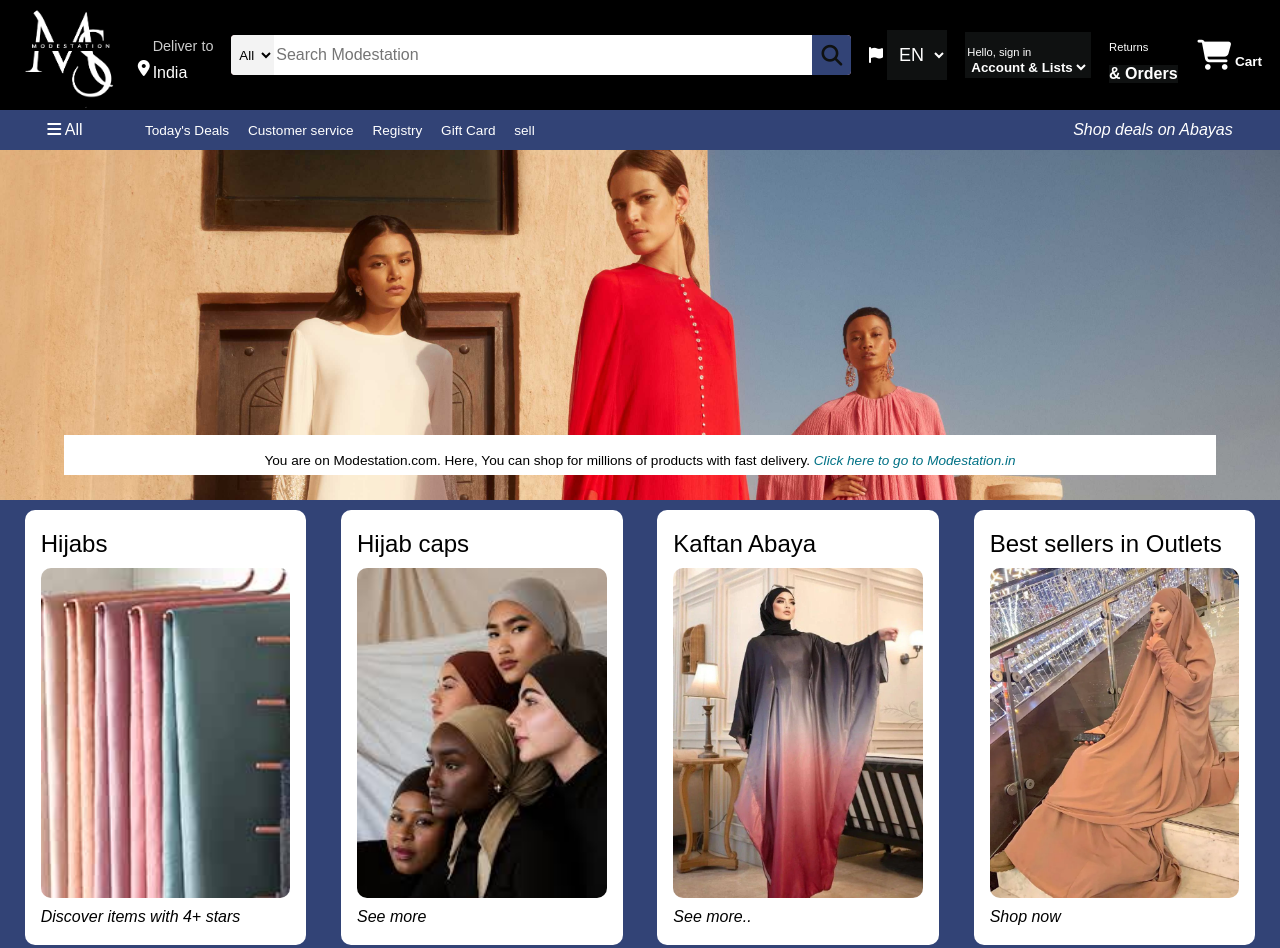
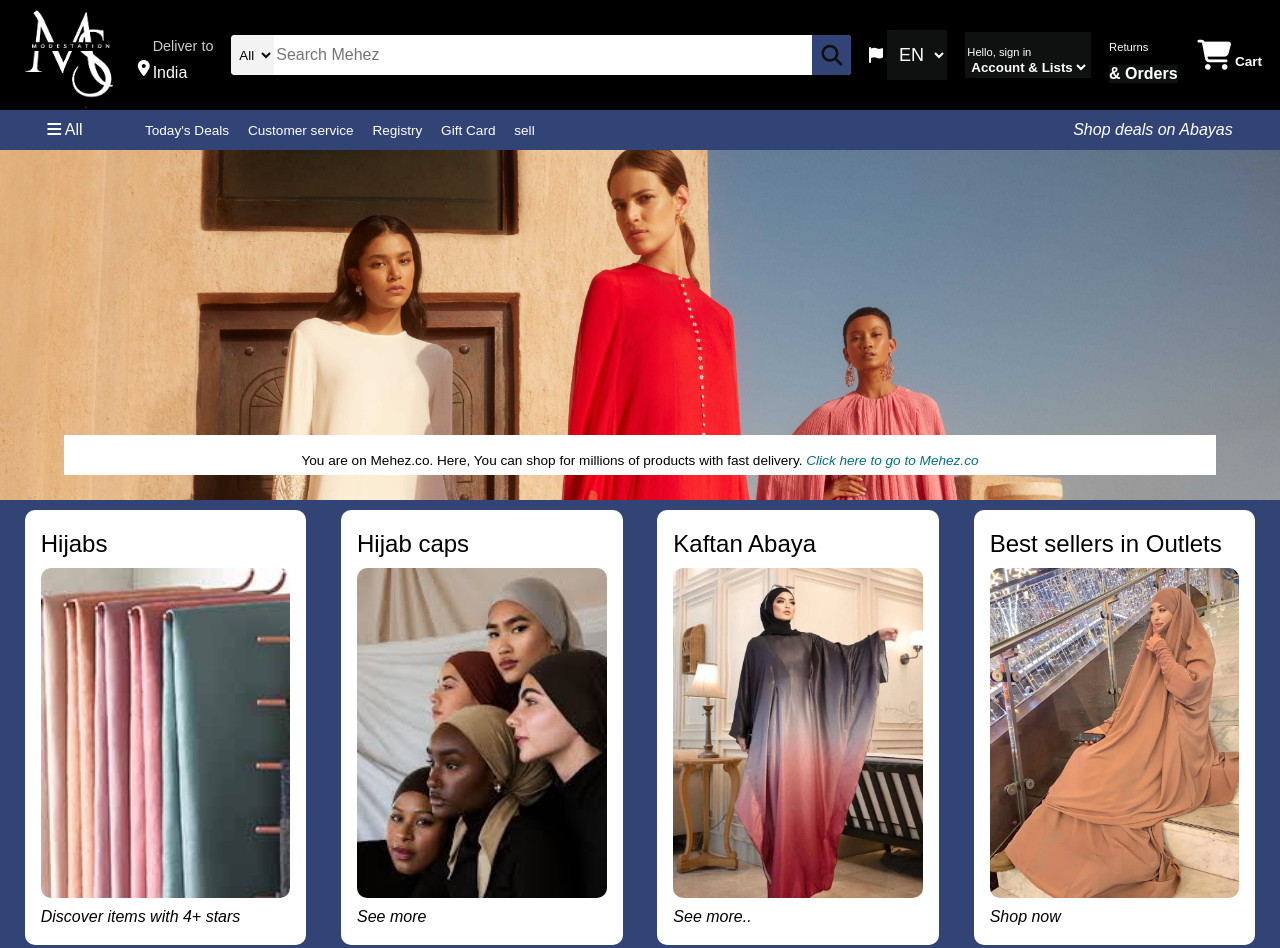
Before and after one commit to MissKarim/biz, a plain HTML site: page index.html in a window 1280 px wide. Shown: the top 948 px of the page. Drawn offline with Linux system fonts and the light colour scheme.

Commit message:
Update index.html

```diff
--- a/index.html
+++ b/index.html
@@ -24,7 +24,7 @@
                 <select class="search-select">
                     <option>All</option>
                 </select>
-                <input placeholder="Search Modestation" class="search-input">
+                <input placeholder="Search Mehez" class="search-input">
                 <div class="search-icon">
                     <i class="fa-solid fa-magnifying-glass"></i>
                 </div>
@@ -74,8 +74,8 @@
 
     <div class="hero-section">
         <div class="hero-msg">
-            <p>You are on Modestation.com. Here, You can shop for millions of products with fast delivery.
-                <a href="https://www.amazon.in/ref=nav_logo">Click here to go to Modestation.in</a>
+            <p>You are on Mehez.co. Here, You can shop for millions of products with fast delivery.
+                <a href="https://mehez.co/">Click here to go to Mehez.co</a>
             </p>
         </div>
     </div>
@@ -223,7 +223,7 @@
                 <a href="#">Your Ads Privacy Choices</a>
             </div>
             <div class="copyright">
-                © 1996-2024, Modestation.com, Inc. or its affiliates
+                © 1996-2024, Mehez.co, Inc. or its affiliates
             </div>
         </div>
     </footer>
```
